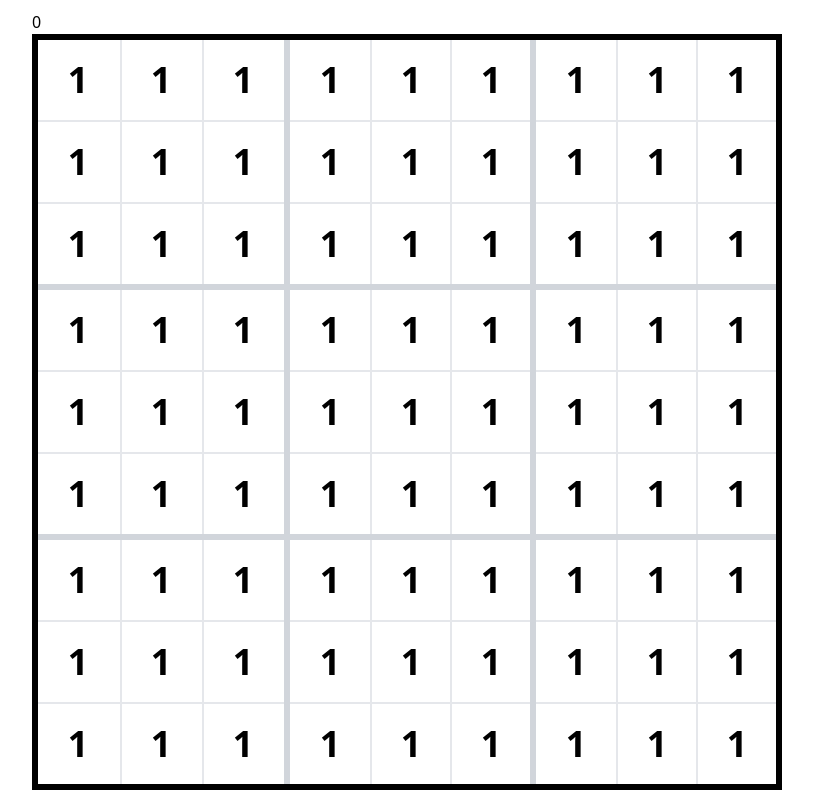
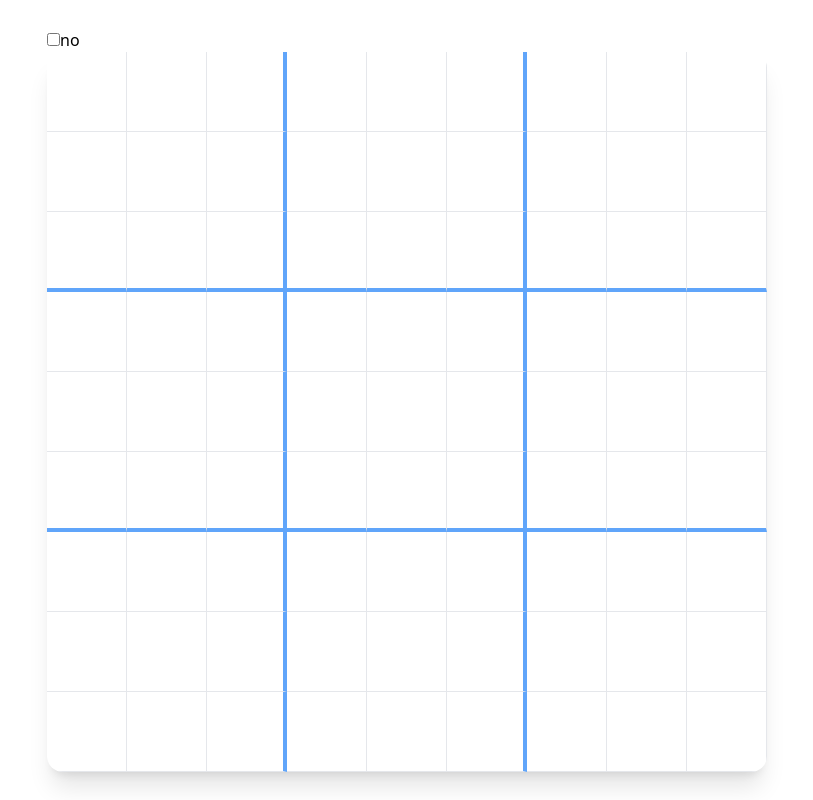
Before and after one commit to iolk/dailydoku-frontend, a React (Vite) app: page / in a window 1280 px wide. Shown: the whole page, without its empty margins (233-1046 px from the left). Built offline with nearby package versions, Linux system fonts and the light colour scheme.

Commit message:
Grid and candidates management

```diff
--- a/package.json
+++ b/package.json
@@ -12,7 +12,8 @@
     "framer-motion": "^6.2.8",
     "react": "^17.0.2",
     "react-dom": "^17.0.2",
-    "react-router-dom": "^6.3.0"
+    "react-router-dom": "^6.3.0",
+    "zustand": "^4.0.0-rc.1"
   },
   "devDependencies": {
     "@types/node": "16",
--- a/src/components/Home.tsx
+++ b/src/components/Home.tsx
@@ -1,8 +1,23 @@
 import { FunctionComponent } from 'react'
-import SudokuOuterGrid from './sudoku-grid/SudokuOuterGrid'
+import useSettingsStore from '../store/settings'
+import SudokuGrid from './sudoku-grid/SudokuGrid'
 
 const Home: FunctionComponent = () => {
-  return <SudokuOuterGrid />
+  const { isCandidatesMode, toggleIsCandidatesMode } = useSettingsStore(
+    (state) => state
+  )
+
+  return (
+    <div>
+      <input
+        type="checkbox"
+        defaultChecked={isCandidatesMode}
+        onClick={() => toggleIsCandidatesMode()}
+      />
+      {isCandidatesMode ? 'si' : 'no'}
+      <SudokuGrid />
+    </div>
+  )
 }
 
 export default Home
--- /dev/null
+++ b/src/components/sudoku-grid/SudokuCell.tsx
@@ -0,0 +1,56 @@
+import classNames from 'classnames'
+import { FunctionComponent } from 'react'
+import useGameStore from '../../store/game'
+import getCellInfo, { areCellsAligned } from '../../utils'
+import SudokuCellCandidates from './SudokuCellCandidates'
+
+const SudokuCell: FunctionComponent<{
+  cellIndex: number
+}> = ({ cellIndex }) => {
+  const { grid, selectedCell, setselectedCell } = useGameStore((state) => state)
+
+  const selectedCellInfo = selectedCell ? getCellInfo(selectedCell) : null
+  const cellInfo = getCellInfo(cellIndex)
+
+  const isSelected = cellIndex === selectedCell
+  const isSameNumberAsSelected =
+    selectedCell &&
+    grid[cellIndex] &&
+    !isSelected &&
+    grid[cellIndex] === grid[selectedCell]
+  const isHighlighted =
+    selectedCellInfo &&
+    !isSelected &&
+    (areCellsAligned(cellInfo, selectedCellInfo) ||
+      cellInfo.quadrant === selectedCellInfo.quadrant)
+
+  const hasGridRBorder = (cellInfo.x + 1) % 3 === 0 && cellInfo.x != 8
+  const hasGridBBorder = (cellInfo.y + 1) % 3 === 0 && cellInfo.y != 8
+
+  let cellContent = (
+    <div className="flex h-full w-full justify-center items-center font-bold text-4xl">
+      {grid[cellIndex]}
+    </div>
+  )
+  if (!grid[cellIndex]) {
+    cellContent = <SudokuCellCandidates cellIndex={cellIndex} />
+  }
+
+  return (
+    <div
+      onClick={() => setselectedCell(cellIndex)}
+      className={classNames(
+        'h-20 w-20',
+        isSelected ? 'bg-red-200' : '',
+        isSameNumberAsSelected ? 'bg-green-200' : '',
+        isHighlighted ? 'bg-blue-200' : '',
+        hasGridRBorder ? 'border-r-4 border-r-blue-400' : 'border-r',
+        hasGridBBorder ? 'border-b-4 border-b-blue-400' : 'border-b'
+      )}
+    >
+      {cellContent}
+    </div>
+  )
+}
+
+export default SudokuCell
--- /dev/null
+++ b/src/components/sudoku-grid/SudokuCellCandidates.tsx
@@ -0,0 +1,36 @@
+import classNames from 'classnames'
+import { FunctionComponent } from 'react'
+import useGameStore from '../../store/game'
+
+const SudokuCellCandidates: FunctionComponent<{
+  cellIndex: number
+}> = ({ cellIndex }) => {
+  const candidates = useGameStore((state) => state.candidates[cellIndex])
+  const { grid, selectedCell } = useGameStore((state) => state)
+
+  function isSameNumberAsSelected(candidate: number) {
+    return selectedCell && candidate === grid[selectedCell]
+  }
+
+  return (
+    <div className="grid grid-cols-3 grid-rows-3 w-full h-full">
+      {[...Array(9).keys()].map((number) => (
+        <div key={number} className="flex justify-center items-center ">
+          <div
+            className={classNames(
+              'rounded-full h-5 w-5 flex items-center justify-center',
+              !candidates.has(number + 1) ? 'hidden' : '',
+              isSameNumberAsSelected(number + 1)
+                ? 'bg-blue-300 text-white'
+                : 'text-gray-700 '
+            )}
+          >
+            {candidates.has(number + 1) ? number + 1 : ''}
+          </div>
+        </div>
+      ))}
+    </div>
+  )
+}
+
+export default SudokuCellCandidates
--- /dev/null
+++ b/src/components/sudoku-grid/SudokuGrid.tsx
@@ -0,0 +1,38 @@
+import { FunctionComponent, useEffect } from 'react'
+import useGameStore from '../../store/game'
+import useSettingsStore from '../../store/settings'
+import SudokuCell from './SudokuCell'
+
+const SudokuGrid: FunctionComponent = () => {
+  const { grid, insertNumber, toggleCandidate } = useGameStore((state) => state)
+  const { isCandidatesMode } = useSettingsStore((state) => state)
+
+  function insertNumberFromKeyboard(e: KeyboardEvent) {
+    const number = Number(e.key)
+    if (number >= 1 && number <= 9) {
+      if (isCandidatesMode) {
+        toggleCandidate(number)
+      } else {
+        insertNumber(number)
+      }
+    }
+  }
+
+  useEffect(() => {
+    window.addEventListener('keydown', insertNumberFromKeyboard)
+
+    return () => {
+      window.removeEventListener('keydown', insertNumberFromKeyboard)
+    }
+  })
+
+  return (
+    <div className="grid grid-cols-9 grid-rows-9 rounded-2xl shadow-xl overflow-hidden">
+      {grid.map((cell, index) => (
+        <SudokuCell key={index} cellIndex={index} />
+      ))}
+    </div>
+  )
+}
+
+export default SudokuGrid
--- a/src/components/sudoku-grid/SudokuOuterGrid.tsx
+++ /dev/null
@@ -1,64 +0,0 @@
-import classNames from 'classnames'
-import { FunctionComponent, useState } from 'react'
-
-const SudokuCell: FunctionComponent<{
-  isSelected?: boolean
-  onClick: () => void
-}> = ({ isSelected = false, onClick }) => {
-  return (
-    <div
-      onClick={onClick}
-      className={classNames('h-20 w-20', isSelected ? 'bg-red-200' : '')}
-    >
-      <div className="flex h-full w-full justify-center items-center font-bold text-4xl">
-        1
-      </div>
-    </div>
-  )
-}
-
-const SudokuInnerGrid: FunctionComponent<{
-  cellSelected: number
-  onCellSelected: (cellSelected: number) => void
-}> = ({ cellSelected, onCellSelected }) => {
-  const arr = Array(3).fill(1)
-  return (
-    <div className="grid grid-cols-1 divide-y-2 divide-gray-200">
-      {arr.map(() => (
-        <div className="grid grid-cols-3 divide-x-2 divide-gray-200">
-          {arr.map(() => (
-            <SudokuCell
-              onClick={() => {
-                onCellSelected(3)
-              }}
-            />
-          ))}
-        </div>
-      ))}
-    </div>
-  )
-}
-
-const SudokuOuterGrid: FunctionComponent = () => {
-  const [cellSelected, setCellSelected] = useState(0)
-  const arr = Array(3).fill(1)
-  return (
-    <div>
-      {cellSelected}
-      <div className="grid grid-cols-1 divide-y-[6px] divide-gray-300 border-[6px] border-black">
-        {arr.map(() => (
-          <div className="grid grid-cols-3 divide-x-[6px] divide-gray-300">
-            {arr.map(() => (
-              <SudokuInnerGrid
-                cellSelected={cellSelected}
-                onCellSelected={setCellSelected}
-              />
-            ))}
-          </div>
-        ))}
-      </div>
-    </div>
-  )
-}
-
-export default SudokuOuterGrid
--- /dev/null
+++ b/src/store/game.tsx
@@ -0,0 +1,55 @@
+import create from 'zustand'
+
+const useGameStore = create<{
+  selectedCell: number | null
+  grid: number[]
+  candidates: Set<number>[]
+  insertNumber: (number: number) => void
+  toggleCandidate: (number: number) => void
+  setselectedCell: (selectedCell: number | null) => void
+}>((set) => ({
+  selectedCell: null,
+  grid: Array(81).fill(null),
+  candidates: [...Array(81)].map(() => new Set()),
+
+  insertNumber: (number) =>
+    set((state) => {
+      if (!state.selectedCell) {
+        return state
+      }
+      const gridCopy = [...state.grid]
+      gridCopy[state.selectedCell] = number
+      return {
+        ...state,
+        grid: gridCopy
+      }
+    }),
+
+  toggleCandidate: (number) =>
+    set((state) => {
+      console.log(state.candidates)
+      if (!state.selectedCell) {
+        return state
+      }
+      const candidatesCopy = [...state.candidates]
+
+      if (candidatesCopy[state.selectedCell].has(number)) {
+        candidatesCopy[state.selectedCell].delete(number)
+      } else {
+        candidatesCopy[state.selectedCell].add(number)
+      }
+
+      return {
+        ...state,
+        candidates: candidatesCopy
+      }
+    }),
+
+  setselectedCell: (selectedCell: number | null) =>
+    set((state) => ({
+      ...state,
+      selectedCell: selectedCell
+    }))
+}))
+
+export default useGameStore
--- /dev/null
+++ b/src/store/settings.tsx
@@ -0,0 +1,16 @@
+import create from 'zustand'
+
+const useSettingsStore = create<{
+  isCandidatesMode: boolean
+  toggleIsCandidatesMode: () => void
+}>((set) => ({
+  isCandidatesMode: false,
+
+  toggleIsCandidatesMode: () =>
+    set((state) => ({
+      ...state,
+      isCandidatesMode: !state.isCandidatesMode
+    }))
+}))
+
+export default useSettingsStore
--- /dev/null
+++ b/src/utils/index.tsx
@@ -0,0 +1,23 @@
+export type CellInfo = {
+  x: number
+  y: number
+  quadrant: number
+}
+
+export const areCellsOnSameRow = (a: CellInfo, b: CellInfo) => a.x === b.x
+export const areCellsOnSameCol = (a: CellInfo, b: CellInfo) => a.y === b.y
+export const areCellsAligned = (a: CellInfo, b: CellInfo) =>
+  a.x === b.x || a.y === b.y
+
+export const getCellXY = (cell: number) => ({
+  x: cell % 9,
+  y: Math.floor(cell / 9)
+})
+
+export default function getCellInfo(cell: number): CellInfo {
+  const cellXY = getCellXY(cell)
+  return {
+    ...cellXY,
+    quadrant: Math.floor(cellXY.x / 3) + 3 * Math.floor(cellXY.y / 3)
+  }
+}
```
Also changed, not shown: 1 other file (tests, documents, lock files or other folders).
